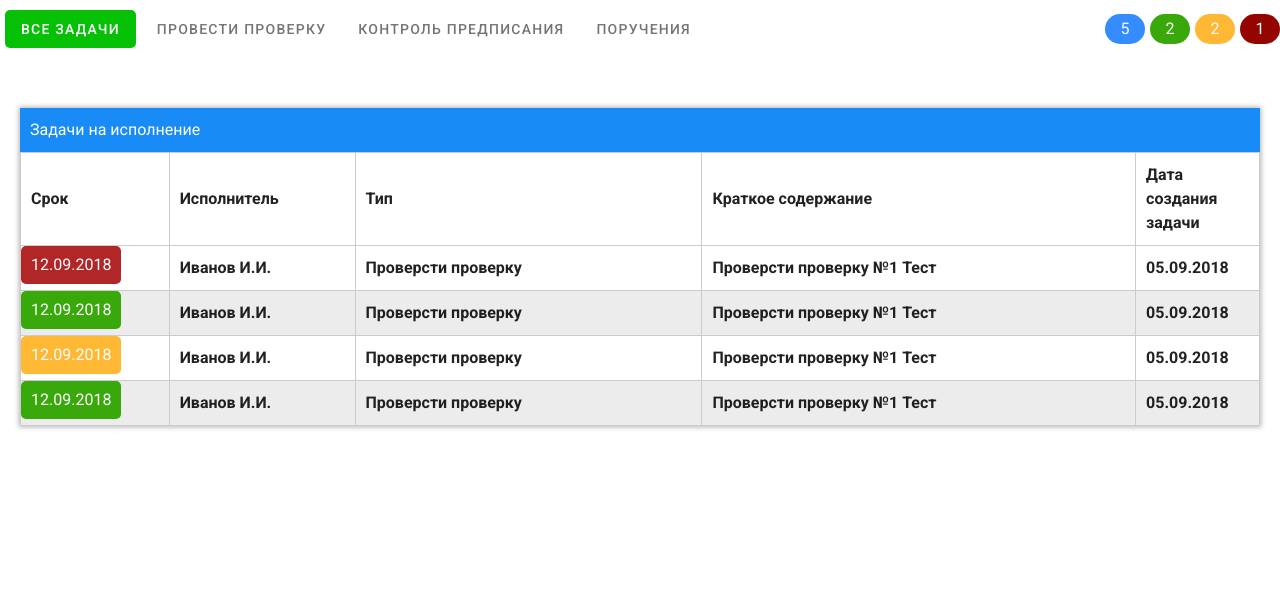
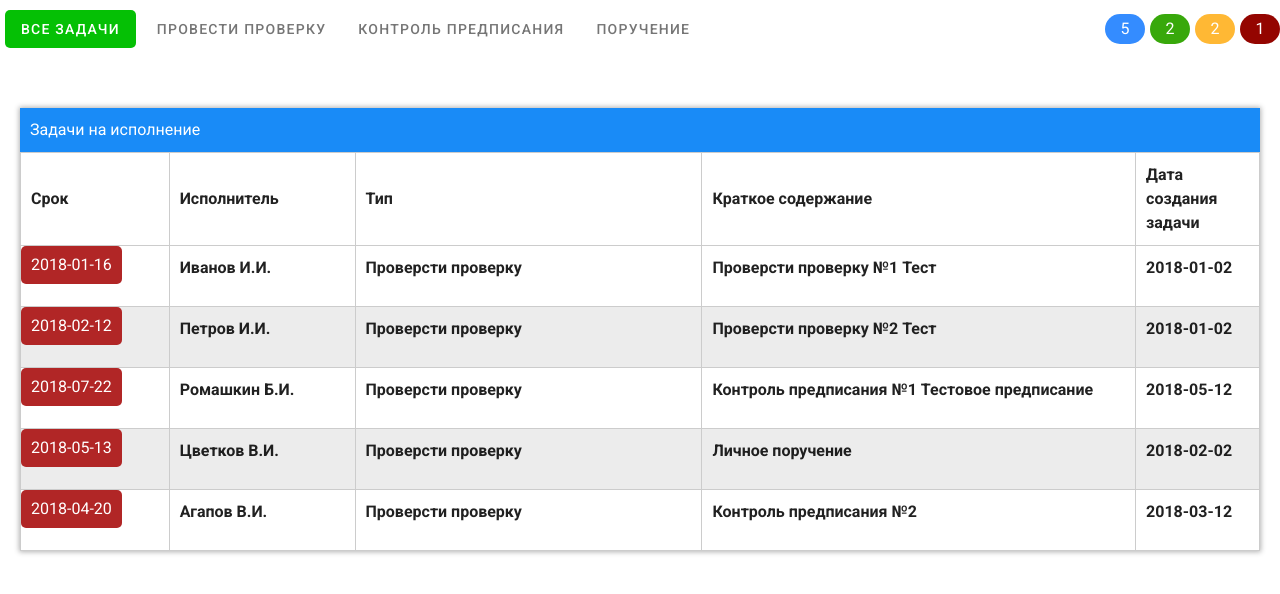
Before and after one commit to rvdvr/dashboard-test, a Vue app: page / in a window 1280 px wide. Shown: the top 594 px of the page. Built offline with nearby package versions, Linux system fonts and the light colour scheme.

Commit message:
Добавлен функцонал фильтра

```diff
--- a/src/components/FilterTabs.vue
+++ b/src/components/FilterTabs.vue
@@ -2,15 +2,26 @@
   <v-tabs
     background-color="transparent"
     slider-color="transparent">
-    <v-tab>Все задачи</v-tab>
-    <v-tab>Провести проверку</v-tab>
-    <v-tab>Контроль предписания</v-tab>
-    <v-tab>Поручения</v-tab>
+    <v-tab @click="filterByType(null)">Все задачи</v-tab>
+    <v-tab
+      v-for="type in taskTypes"
+      :key="type.type_id"
+      @click="filterByType(type.type_id)">{{type.text}}</v-tab>
   </v-tabs>
 </template>
 
 <script>
 export default {
+  computed: {
+    taskTypes () {
+      return this.$store.getters.taskTypes
+    }
+  },
+  methods: {
+    filterByType (typeId) {
+      this.$store.dispatch('tasks', typeId)
+    }
+  }
 }
 </script>
 
--- /dev/null
+++ b/src/components/Task.vue
@@ -0,0 +1,76 @@
+<template>
+  <tr class="table-body__tr">
+    <td class="table-body__td">
+      <span class="table-body__require-date table-body__require-date--three">{{ task.require_date }}</span>
+    </td>
+    <td class="table-body__td"><p>{{ task.executor }}</p></td>
+    <td class="table-body__td"><p>Проверсти проверку</p></td>
+    <td class="table-body__td"><p>{{ task.description }}</p></td>
+    <td class="table-body__td"><p>{{ task.date_create }}</p></td>
+  </tr>
+</template>
+
+<script>
+export default {
+  props: {
+    task: Object
+  }
+}
+</script>
+
+<style scope>
+  .task-card__table td {
+    border: 1px solid rgb(204, 204, 204);
+    padding: 0;
+    vertical-align: top;
+  }
+  .table-body__td p {
+    font-weight: 600;
+    padding: 10px;
+    margin: 0;
+  }
+
+  .table-head__th:nth-child(1),
+  .table-body__td:nth-child(1) {
+    width: 12%;
+  }
+
+  .table-head__th:nth-child(2),
+  .table-body__td:nth-child(2) {
+    width: 15%;
+  }
+
+  .table-head__th:nth-child(3),
+  .table-body__td:nth-child(3) {
+    width: 28%;
+  }
+
+  .table-head__th:nth-child(4),
+  .table-body__td:nth-child(4) {
+    width: 35%;
+  }
+
+  .table-head__th:nth-child(5),
+  .table-body__td:nth-child(5) {
+    width: 10%;
+  }
+
+  .table-body__require-date {
+    color: #fff;
+    padding: 7px 10px;
+    border-radius: 5px;
+    display: inline-block;
+  }
+
+  .table-body__require-date--one {
+    background: rgb(56, 168, 11);
+  }
+
+  .table-body__require-date--two {
+    background: rgb(255, 184, 52);
+  }
+
+  .table-body__require-date--three {
+    background: rgb(177, 38, 38);
+  }
+</style>
--- a/src/components/TaskList.vue
+++ b/src/components/TaskList.vue
@@ -14,49 +14,28 @@
         </tr>
       </thead>
       <tbody class="table__body">
-        <tr class="table-body__tr">
-          <td class="table-body__td">
-            <span class="table-body__require-date table-body__require-date--three">12.09.2018</span>
-          </td>
-          <td class="table-body__td"><p>Иванов И.И.</p></td>
-          <td class="table-body__td"><p>Проверсти проверку</p></td>
-          <td class="table-body__td"><p>Проверсти проверку №1 Тест</p></td>
-          <td class="table-body__td"><p>05.09.2018</p></td>
-        </tr>
-        <tr class="table-body__tr">
-          <td class="table-body__td">
-            <span class="table-body__require-date table-body__require-date--one">12.09.2018</span>
-          </td>
-          <td class="table-body__td"><p>Иванов И.И.</p></td>
-          <td class="table-body__td"><p>Проверсти проверку</p></td>
-          <td class="table-body__td"><p>Проверсти проверку №1 Тест</p></td>
-          <td class="table-body__td"><p>05.09.2018</p></td>
-        </tr>
-        <tr class="table-body__tr">
-          <td class="table-body__td">
-            <span class="table-body__require-date table-body__require-date--two">12.09.2018</span>
-          </td>
-          <td class="table-body__td"><p>Иванов И.И.</p></td>
-          <td class="table-body__td"><p>Проверсти проверку</p></td>
-          <td class="table-body__td"><p>Проверсти проверку №1 Тест</p></td>
-          <td class="table-body__td"><p>05.09.2018</p></td>
-        </tr>
-        <tr class="table-body__tr">
-          <td class="table-body__td">
-            <span class="table-body__require-date table-body__require-date--one">12.09.2018</span>
-          </td>
-          <td class="table-body__td"><p>Иванов И.И.</p></td>
-          <td class="table-body__td"><p>Проверсти проверку</p></td>
-          <td class="table-body__td"><p>Проверсти проверку №1 Тест</p></td>
-          <td class="table-body__td"><p>05.09.2018</p></td>
-        </tr>
+        <Task v-for="task in allTasks" :task="task"/>
       </tbody>
     </table>
   </main>
 </template>
 
 <script>
+import Task from './Task'
 export default {
+  components: {
+    Task
+  },
+  computed: {
+    allTasks () {
+      let initialState = this.$store.getters.filteredTasks
+      if (initialState.length === 0) {
+        return this.$store.getters.data
+      }
+
+      return this.$store.getters.filteredTasks
+    }
+  }
 }
 </script>
 
@@ -77,12 +56,6 @@ export default {
     border-collapse: collapse;
   }
 
-  .task-card__table td {
-    border: 1px solid rgb(204, 204, 204);
-    padding: 0;
-    vertical-align: top;
-  }
-
   .table-body__tr:nth-child(2n) {
     background: #ececec;
   }
@@ -98,53 +71,5 @@ export default {
     border: 1px solid rgb(204, 204, 204);
   }
 
-  .table-body__td p {
-    font-weight: 600;
-    padding: 10px;
-    margin: 0;
-  }
 
-  .table-head__th:nth-child(1),
-  .table-body__td:nth-child(1) {
-    width: 12%;
-  }
-
-  .table-head__th:nth-child(2),
-  .table-body__td:nth-child(2) {
-    width: 15%;
-  }
-
-  .table-head__th:nth-child(3),
-  .table-body__td:nth-child(3) {
-    width: 28%;
-  }
-
-  .table-head__th:nth-child(4),
-  .table-body__td:nth-child(4) {
-    width: 35%;
-  }
-
-  .table-head__th:nth-child(5),
-  .table-body__td:nth-child(5) {
-    width: 10%;
-  }
-
-  .table-body__require-date {
-    color: #fff;
-    padding: 7px 10px;
-    border-radius: 5px;
-    display: inline-block;
-  }
-
-  .table-body__require-date--one {
-    background: rgb(56, 168, 11);
-  }
-
-  .table-body__require-date--two {
-    background: rgb(255, 184, 52);
-  }
-
-  .table-body__require-date--three {
-    background: rgb(177, 38, 38);
-  }
 </style>
--- a/src/store.js
+++ b/src/store.js
@@ -46,9 +46,30 @@ export default new Vuex.Store({
         'description': 'Контроль предписания №2',
         'date_create': '2018-03-12'
       }
-    ]
+    ],
+    taskTypes: [
+      {
+        type_id: 1,
+        text: 'Провести проверку'
+      },
+      {
+        type_id: 2,
+        text: 'Контроль предписания'
+      },
+      {
+        type_id: 3,
+        text: 'Поручение'
+      }
+    ],
+    filteredTasks: []
   },
   getters: {
+    data (state) {
+      return state.data
+    },
+    filteredTasks (state) {
+      return state.filteredTasks
+    },
     counterAllTasks (state) {
       return state.data.length
     },
@@ -72,12 +93,31 @@ export default new Vuex.Store({
       })
 
       return typeThreeTasks.length
+    },
+    taskTypes (state) {
+      return state.taskTypes
     }
   },
   mutations: {
-
+    filterTasks (state, payload) {
+      // state.filteredTasks.push.apply(payload)
+      // Array.prototype.push.apply(state.filteredTasks, payload)
+      state.filteredTasks.length = 0
+      state.filteredTasks.push(...payload)
+    }
   },
   actions: {
+    tasks: ({commit, state}, payload) => {
+      let filteredTasks
+      if (payload !== null) {
+        filteredTasks = state.data.filter(task => {
+          return task.status_id === payload
+        })
+      } else {
+        filteredTasks = state.data
+      }
 
+      commit('filterTasks', filteredTasks)
+    }
   }
 })
```
